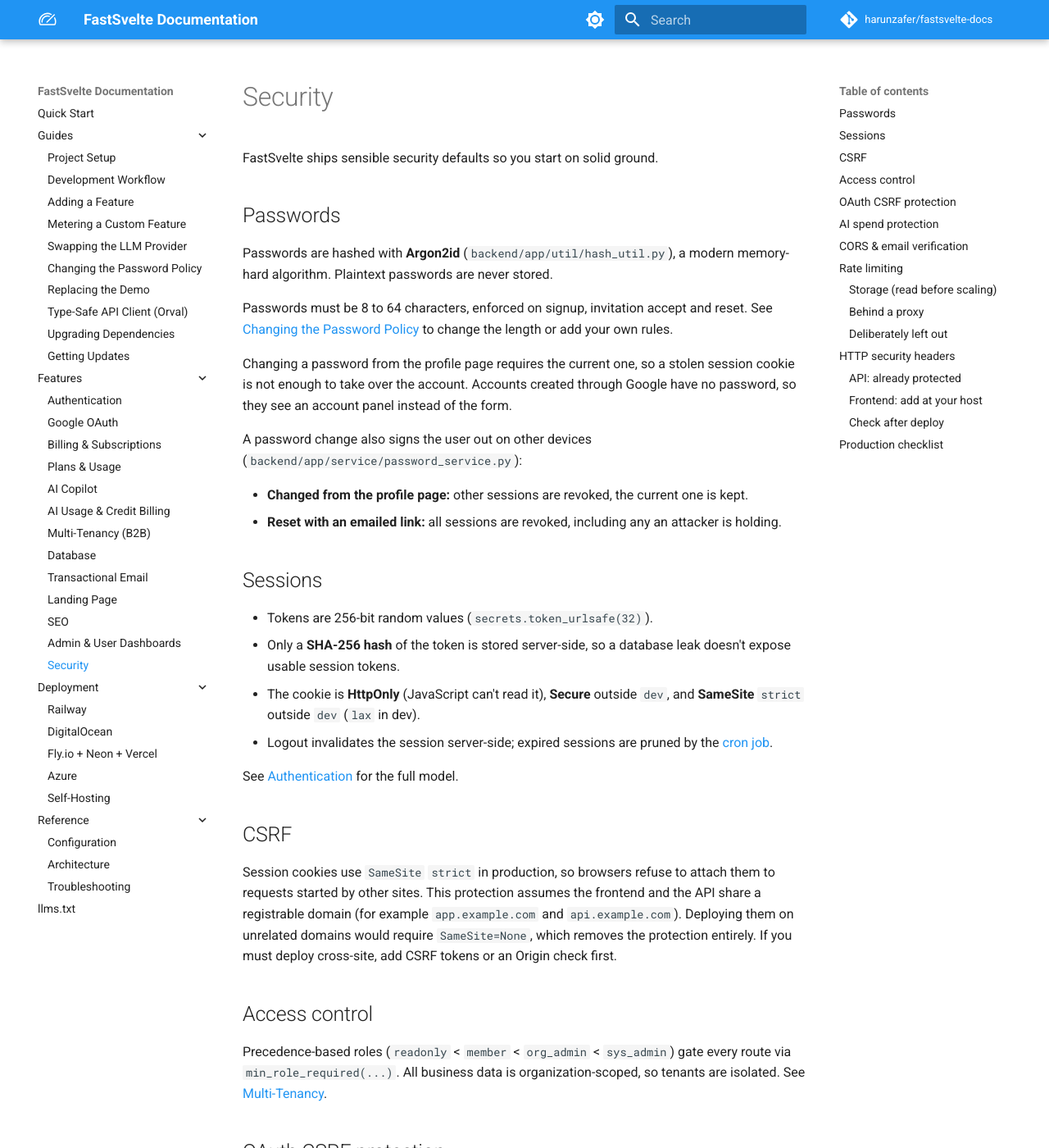
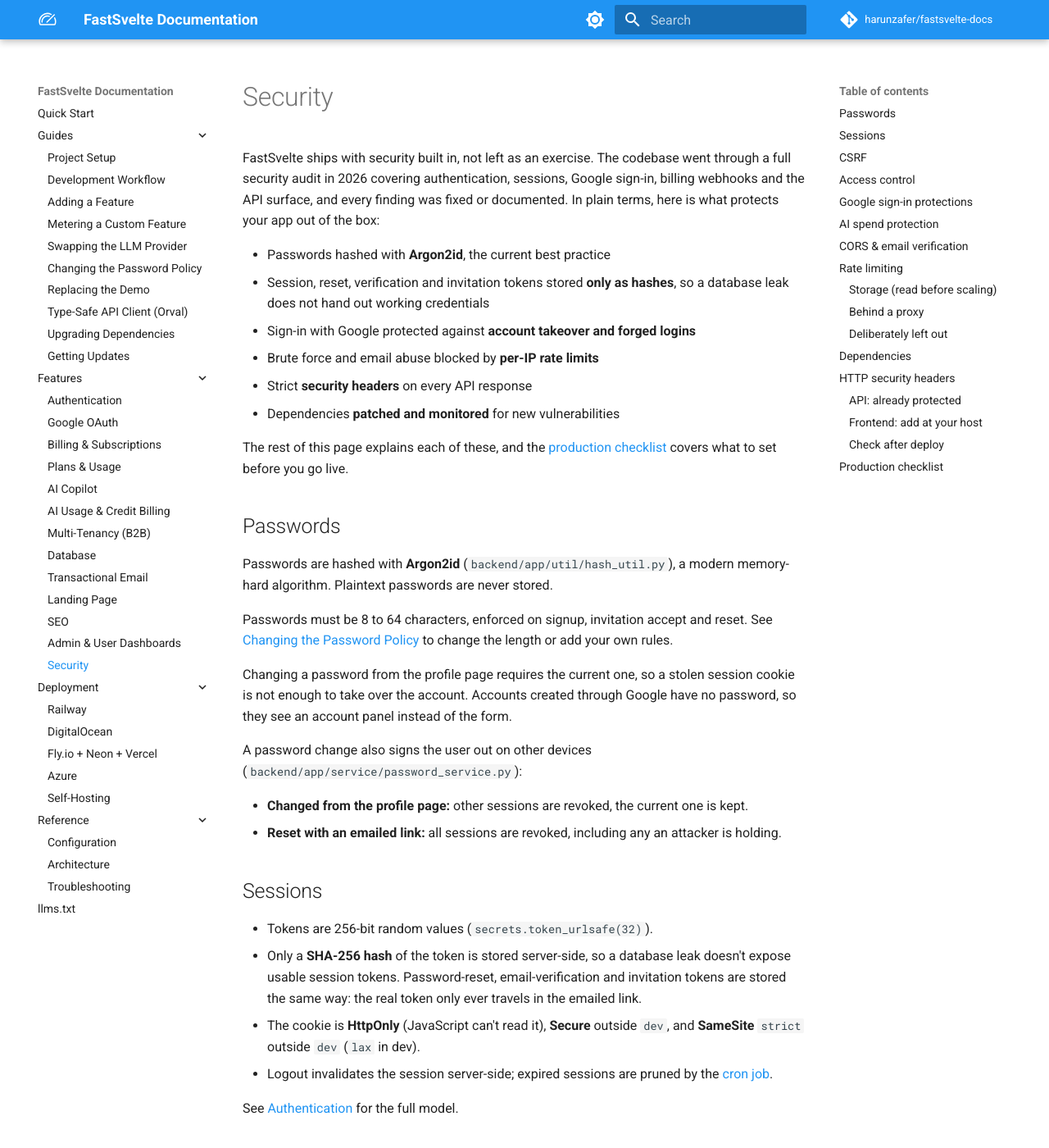
Before and after one commit to harunzafer/fastsvelte-docs, an MkDocs documentation site: the page built from docs/features/security.md, in a window 1280 px wide and 1400 px high. Shown: the whole window at 82% size. Built offline with MkDocs 1.6.1 and Material for MkDocs 9.7.7, drawn with Linux system fonts in a browser that asks for light colours; comment, search, counter and statistics services are not loaded; some of the changed text lies outside the part shown.

Commit message:
security: lead with the audit; add Google sign-in and dependency sections

```diff
--- a/docs/features/security.md
+++ b/docs/features/security.md
@@ -1,11 +1,20 @@
 ---
-description: "FastSvelte security defaults: Argon2 password hashing, hashed session tokens, role-based access control, OAuth CSRF protection, AI spend caps, per-IP rate limiting, HTTP security headers, and per-environment cookie and CORS hardening."
+description: "FastSvelte security: audited defaults with Argon2 password hashing, hashed session tokens, role-based access control, hardened Google sign-in, AI spend caps, per-IP rate limiting, HTTP security headers, dependency monitoring, and per-environment cookie and CORS hardening."
 keywords: "fastsvelte security, argon2, session security, rbac, csrf, cors, secure cookies, ai budget cap, rate limiting, security headers, content security policy, saas security"
 ---
 
 # Security
 
-FastSvelte ships sensible security defaults so you start on solid ground.
+FastSvelte ships with security built in, not left as an exercise. The codebase went through a full security audit in 2026 covering authentication, sessions, Google sign-in, billing webhooks and the API surface, and every finding was fixed or documented. In plain terms, here is what protects your app out of the box:
+
+- Passwords hashed with **Argon2id**, the current best practice
+- Session, reset, verification and invitation tokens stored **only as hashes**, so a database leak does not hand out working credentials
+- Sign-in with Google protected against **account takeover and forged logins**
+- Brute force and email abuse blocked by **per-IP rate limits**
+- Strict **security headers** on every API response
+- Dependencies **patched and monitored** for new vulnerabilities
+
+The rest of this page explains each of these, and the [production checklist](#production-checklist) covers what to set before you go live.
 
 ## Passwords
 
@@ -23,7 +32,7 @@ A password change also signs the user out on other devices (`backend/app/service
 ## Sessions
 
 - Tokens are 256-bit random values (`secrets.token_urlsafe(32)`).
-- Only a **SHA-256 hash** of the token is stored server-side, so a database leak doesn't expose usable session tokens.
+- Only a **SHA-256 hash** of the token is stored server-side, so a database leak doesn't expose usable session tokens. Password-reset, email-verification and invitation tokens are stored the same way: the real token only ever travels in the emailed link.
 - The cookie is **HttpOnly** (JavaScript can't read it), **Secure** outside `dev`, and **SameSite** `strict` outside `dev` (`lax` in dev).
 - Logout invalidates the session server-side; expired sessions are pruned by the [cron job](../reference/configuration.md#background-jobs-cron).
 
@@ -37,9 +46,14 @@ Session cookies use `SameSite` `strict` in production, so browsers refuse to att
 
 Precedence-based roles (`readonly` < `member` < `org_admin` < `sys_admin`) gate every route via `min_role_required(...)`. All business data is organization-scoped, so tenants are isolated. See [Multi-Tenancy](multi-tenancy.md).
 
-## OAuth CSRF protection
+## Google sign-in protections
 
-The Google OAuth flow signs a `state` parameter (JWT, `FS_JWT_SECRET_KEY`) and validates it on callback. The state's nonce is also mirrored into a short-lived cookie, so the callback only accepts a flow that was started by the same browser. See [Google OAuth](google-oauth.md).
+Sign-in with Google is hardened against the two ways it's commonly abused:
+
+- **Account takeover by email.** Google is only trusted to identify a user when it confirms the email address is verified. An unverified address is rejected, so nobody can link a Google login to someone else's existing account by claiming their email.
+- **Forged logins.** The flow is bound to the browser that started it (a signed `state` value plus a matching one-time cookie), so a sign-in link can't be crafted elsewhere and used to log someone into an attacker's account.
+
+See [Google OAuth](google-oauth.md) for setup.
 
 ## AI spend protection
 
@@ -93,6 +107,10 @@ Kept out to stay lean; add if your threat model calls for it:
 - **The AI endpoint** is authenticated, so it's not a public abuse surface, and it's already hard-capped by the AI spend protection above. It gets no separate HTTP limit.
 - **Reset and verify token endpoints** rely on high-entropy tokens rather than a request limit.
 
+## Dependencies
+
+Every dependency is pinned to an exact version (`uv.lock`, `package-lock.json`), so builds are reproducible and nothing updates without you noticing. The stack ships with **zero known vulnerabilities** at release, and the repository has automated security alerts turned on, so newly disclosed issues surface as ready-to-merge fix requests. Keeping current is a routine, not a scramble.
+
 ## HTTP security headers
 
 FastSvelte protects API responses by default and provides a ready-to-use header policy for your frontend.
```
